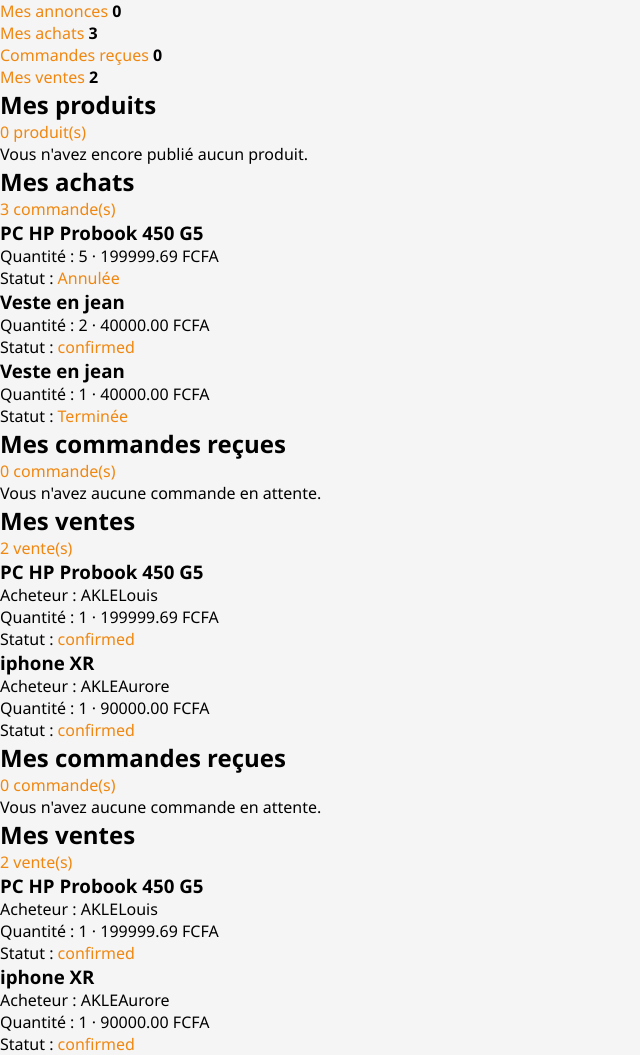
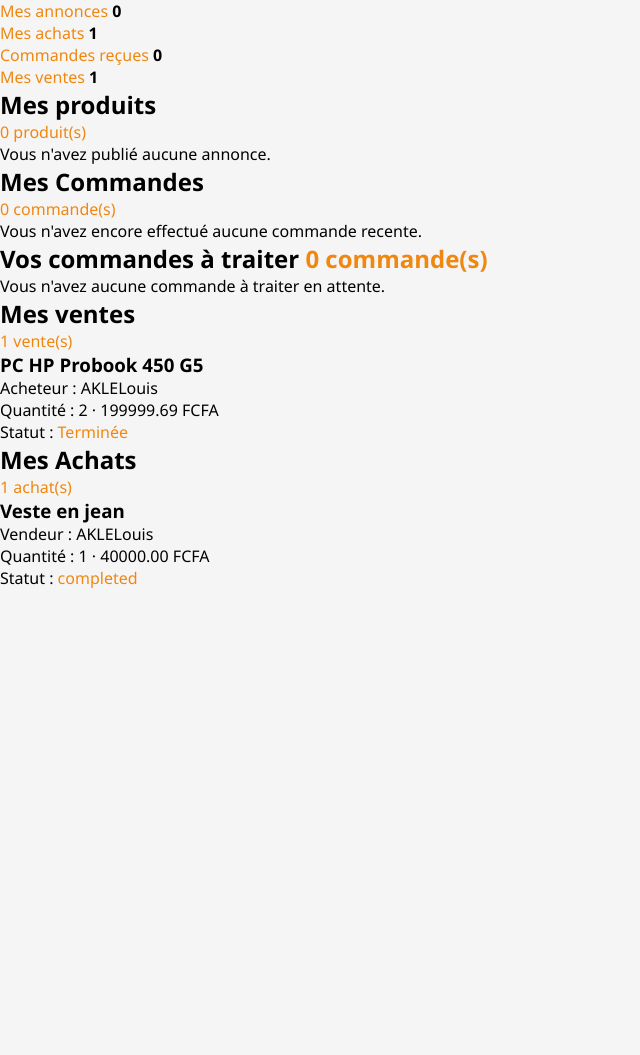
Before and after one commit to aklrom/MARKETPLACE-, a Django app: page /accounts/dashboard/ in a window 1280 px wide. Shown: the part 171-1226 px from the top of the page, without its empty margins (0-640 px from the left). After the commit the page ends 759 px from the top, so only its background shows below. Run offline with Django 5.2, Linux system fonts and the light colour scheme; a user stored in the database is signed in; data comes from the database, SQL or seed files in the repository; both versions use the stored data as it was after the commit.

Commit message:
revision des sections du dashboard

```diff
--- a/accounts/templates/accounts/dashboard.html
+++ b/accounts/templates/accounts/dashboard.html
@@ -217,7 +217,7 @@
                 {% empty %}
 
                     <div class="empty">
-                        Vous n'avez encore publié aucun produit.
+                        Vous n'avez publié aucune annonce.
                     </div>
 
                 {% endfor %}
@@ -227,12 +227,12 @@
         </section>
 
 
-        <!-- MES ACHATS -->
+        <!-- MES commandes -->
 
 <section class="dashboard-section reveal">
     <div class="section-heading">
         <h2>
-            Mes achats
+            Mes Commandes
         </h2>
 
         <span>
@@ -267,7 +267,7 @@
                             {% if order.status == 'pending' %}
                                 status-pending
                             {% elif order.status == 'completed' %}
-                                status-confirmed
+                                status-completed
                             {% else %}
                                 status-cancelled
                             {% endif %}
@@ -304,13 +304,32 @@
                     </div>
 
                 {% endif %}
+                <!-- CONFIRMATION acheteur -->
+                {% if request.user == order.buyer and order.status == "pending"  and not order.buyer_status %}
+                    <div>
+                        <form
+                            method="post"
+                            action="{% url 'buyer_status_confirm' order.id %}"
+                        >
 
+                            {% csrf_token %}
+
+                            <button
+                                class="btn btn-danger"
+                                type="submit"
+                            >
+                                Je confirme avoir reçu ma commande
+                            </button>
+
+                        </form>
+                    </div>
+                {% endif %}
             </article>
 
         {% empty %}
 
             <div class="empty">
-                Vous n'avez encore effectué aucun achat.
+                Vous n'avez encore effectué aucune commande recente.
             </div>
 
         {% endfor %}
@@ -326,8 +345,7 @@
     <div class="section-heading">
 
         <h2>
-            Mes commandes reçues
-        </h2>
+            Vos commandes à traiter
 
         <span>
             {{ received_orders|length }} commande(s)
@@ -368,7 +386,7 @@
                             {% if order.status == 'pending' %}
                                 status-pending
                             {% elif order.status == 'completed' %}
-                                status-confirmed
+                                status-completed
                             {% else %}
                                 status-cancelled
                             {% endif %}
@@ -455,7 +429,7 @@
         {% empty %}
 
             <div class="empty">
-                Vous n'avez aucune commande en attente.
+                Vous n'avez aucune commande à traiter en attente.
             </div>
 
         {% endfor %}
@@ -539,18 +513,18 @@
 
 </section>
 
-        <!-- COMMANDES REÇUES -->
+        <!-- ACHATS -->
 
         <section class="dashboard-section reveal">
 
             <div class="section-heading">
 
                 <h2>
-                    Mes commandes reçues
+                    Mes Achats
                 </h2>
 
                 <span>
-                    {{ received_orders|length }} commande(s)
+                    {{ boughts|length }} achat(s)
                 </span>
 
             </div>
@@ -570,8 +544,8 @@
 
 
                             <p>
-                                Acheteur :
-                                {{ order.buyer.username }}
+                                Vendeur :
+                                {{ order.product.seller }}
                             </p>
 
 
@@ -596,147 +570,19 @@
                         </div>
 
 
-                        <div class="item-actions">
-
-                            <!-- CONFIRMER -->
-                            {% if request.user == order.buyer and order.status == "pending"  %}
-                                <form
-                                    method="post"
-                                    action="{% url 'buyer_status_confirm' order.id %}"
-                                >
-
-                                    {% csrf_token %}
-
-                                    <button
-                                        class="btn btn-primary"
-                                        type="submit"
-                                    >
-                                        Confirmer
-                                    </button>
-
-                                </form>
-                            {% elif request.user == order.product.seller and order.status == "pending" %}
-                                <form
-                                    method="post"
-                                    action="{% url 'seller_status_confirm' order.id %}"
-                                >
-
-                                    {% csrf_token %}
-
-                                    <button
-                                        class="btn btn-primary"
-                                        type="submit"
-                                    >
-                                        Confirmer
-                                    </button>
-
-                                </form>
-                            {% endif %}
-                            <!-- ANNULER -->
-                            {% if order.status == "pending" and not order.seller_status %}
-                                <form
-                                    method="post"
-                                    action="{% url 'cancel_order' order.id %}"
-                                >
-
-                                    {% csrf_token %}
-
-                                    <button
-                                        class="btn btn-danger"
-                                        type="submit"
-                                    >
-                                        Annuler
-                                    </button>
-
-                                </form>
-                            {% endif %}
-
-                        </div>
-
                     </article>
 
                 {% empty %}
 
                     <div class="empty">
-                        Vous n'avez aucune commande en attente.
+                        Vous n'avez encore rien acheter
                     </div>
 
                 {% endfor %}
 
             </div>
 
-        </section>
 
-
-        <!-- MES VENTES -->
-
-        <section class="dashboard-section reveal">
-
-            <div class="section-heading">
-
-                <h2>
-                    Mes ventes
-                </h2>
-
-                <span>
-                    {{ sales|length }} vente(s)
-                </span>
-
-            </div>
-
-
-            <div class="items">
-
-                {% for sale in sales %}
-
-                    <article class="item">
-
-                        <div class="item-main">
-
-                            <h3>
-                                {{ sale.product.name }}
-                            </h3>
-
-
-                            <p>
-                                Acheteur :
-                                {{ sale.buyer.username }}
-                            </p>
-
-
-                            <p>
-                                Quantité :
-                                {{ sale.quantity }}
-                                ·
-                                {{ sale.unit_price }} FCFA
-                            </p>
-
-
-                            <p>
-
-                                Statut :
-
-                                <span class="status status-confirmed">
-                                    {{ sale.get_status_display }}
-                                </span>
-
-                            </p>
-
-                        </div>
-
-                    </article>
-
-                {% empty %}
-
-                    <div class="empty">
-                        Vous n'avez encore réalisé aucune vente.
-                    </div>
-
-                {% endfor %}
-
-            </div>
-
-        </section>
 
     </div>
 
--- a/accounts/views.py
+++ b/accounts/views.py
@@ -33,11 +33,12 @@
 
 @login_required
 def dashboard(request):
-    products=Product.objects.filter(seller=request.user,is_active=True)
-    purchases=Order.objects.filter(buyer=request.user)
-    received_orders=Order.objects.filter(product__seller=request.user,status="pending")
-    sales=Order.objects.filter(product__seller=request.user , status="confirmed")
-    return render(request,"accounts/dashboard.html",{"products":products,"received_orders":received_orders,"purchases":purchases,"sales":sales})
+    products=Product.objects.filter(seller=request.user,is_active=True) # annoncees
+    purchases=Order.objects.filter(buyer=request.user,status="pending")# les commandes que j'ai faite
+    received_orders=Order.objects.filter(product__seller=request.user,status="pending")# les commandes que j'ai reçu
+    sales=Order.objects.filter(product__seller=request.user , status="completed")#mes ventes completées
+    boughts=Order.objects.filter(buyer=request.user,status="completed")# mes achats
+    return render(request,"accounts/dashboard.html",{"products":products,"boughts":boughts,"received_orders":received_orders,"purchases":purchases,"sales":sales})
 
 
 def logout_view(request):
```
Also changed, not shown: other parts of accounts/templates/accounts/dashboard.html (+5 -49 lines), orders/views.py (+7 -4 lines), db.sqlite3.
